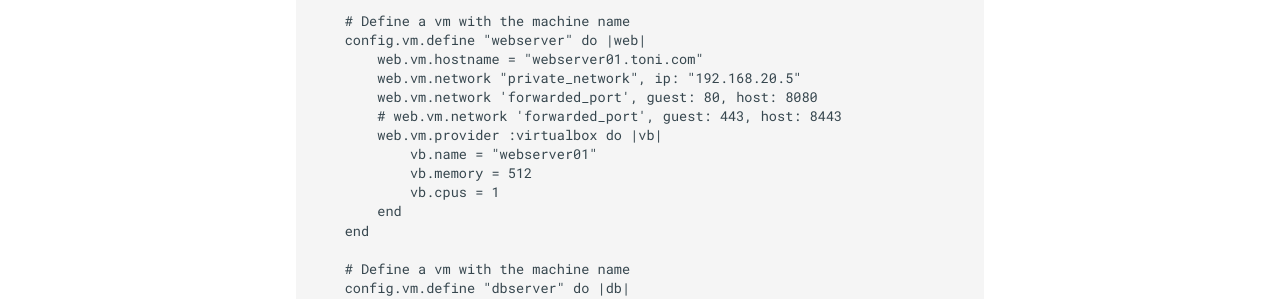
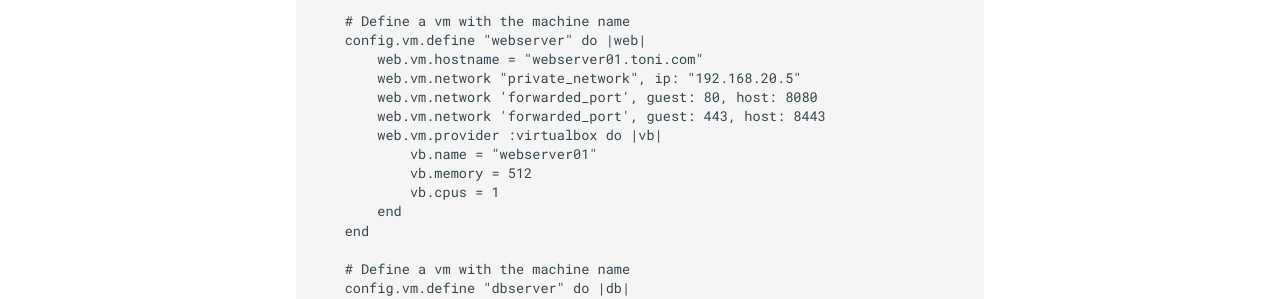
Before and after one commit to banointan/myitjournal, an MkDocs documentation site: the page built from docs/lernberichte/hpc/vagrant/lb06.md, in a window 1280 px wide and 1254 px high. Shown: the part 443-742 px from the top of the window. Built offline with MkDocs 1.6.1 and Material for MkDocs 9.7.7, drawn with Linux system fonts in a browser that asks for light colours; comment, search, counter and statistics services are not loaded; some of the changed text lies outside the part shown.

```diff
--- a/docs/lernberichte/hpc/vagrant/lb06.md
+++ b/docs/lernberichte/hpc/vagrant/lb06.md
@@ -13,7 +13,7 @@ Die Hauptfunktion der Datei Vagrantfile besteht darin, zu beschreiben, wie eine
             web.vm.hostname = "webserver01.toni.com"
             web.vm.network "private_network", ip: "192.168.20.5"
             web.vm.network 'forwarded_port', guest: 80, host: 8080
-            # web.vm.network 'forwarded_port', guest: 443, host: 8443
+            web.vm.network 'forwarded_port', guest: 443, host: 8443
             web.vm.provider :virtualbox do |vb|
                 vb.name = "webserver01"
                 vb.memory = 512
```
